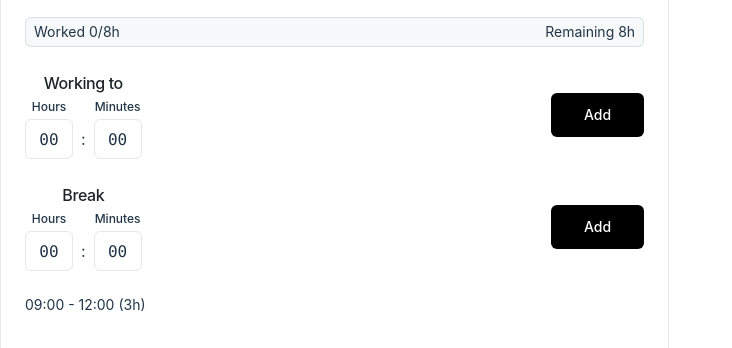
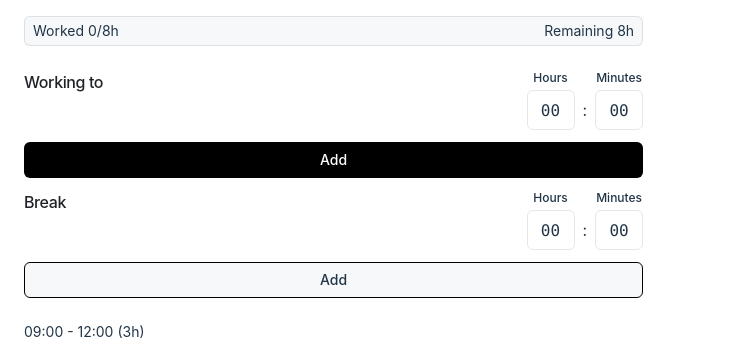
Before and after one commit to Zlvsky/time-calculator-chrome-extension, a React (Vite) app: page / in a window 1280 px wide. Shown: the part 120-468 px from the top of the page, without its empty margins (0-732 px from the left). Built offline with nearby package versions, Linux system fonts and the light colour scheme.

Commit message:
feat: changed ui layout

```diff
--- a/src/App.tsx
+++ b/src/App.tsx
@@ -8,7 +8,7 @@ function App() {
   const [date, setDate] = useState<Date>();
 
   return (
-    <main className="bg-white border p-6">
+    <main className="bg-white p-6">
       <div className="w-full flex justify-between">
         <div className="flex flex-col gap-1 max-w-max">
           <InputHeader>Start time</InputHeader>
@@ -21,24 +21,34 @@ function App() {
       </div>
 
       <div className="my-6 w-full border bg-muted py-1 px-2 border-lightGray rounded-md flex items-center justify-between">
-        <span className="text-sm">Worked 0/8h</span>
+        <span className="text-sm">
+          Worked 0/8h
+        </span>
         <span className="text-sm">Remaining 8h</span>
       </div>
 
-      <div className="w-full flex justify-between items-center">
-        <div className="flex flex-col gap-1 max-w-max">
+      <div className="w-full flex flex-col justify-between gap-3">
+        <div className="flex flex-row gap-5 justify-between ">
           <InputHeader>Working to</InputHeader>
           <TimePicker setDate={setDate} date={date} />
         </div>
-        <Button size={"lg"}>Add</Button>
+        <Button className="w-full" size={"sm"}>
+          Add
+        </Button>
       </div>
 
-      <div className="w-full flex justify-between items-center mt-6">
-        <div className="flex flex-col gap-1 max-w-max">
+      <div className="w-full flex flex-col justify-between gap-3 mt-3">
+        <div className="flex flex-row gap-5 justify-between">
           <InputHeader>Break</InputHeader>
           <TimePicker setDate={setDate} date={date} />
         </div>
-        <Button size={"lg"}>Add</Button>
+        <Button
+          className="w-full border border-black"
+          variant={"outline"}
+          size={"sm"}
+        >
+          Add
+        </Button>
       </div>
 
       <div className="flex flex-col mt-6">
--- a/src/components/ui/button/Button.tsx
+++ b/src/components/ui/button/Button.tsx
@@ -13,7 +13,7 @@ const buttonVariants = cva(
         destructive:
           "bg-destructive text-who-foreground hover:bg-destructive/90",
         outline:
-          "border border-input bg-background hover:bg-accent hover:text-accent-foreground",
+          "border border-input bg-muted hover:bg-accent hover:text-accent-foreground",
         secondary:
           "bg-secondary text-secondary-foreground hover:bg-secondary/80",
         ghost: "hover:bg-accent hover:text-accent-foreground",
--- a/src/components/ui/input-header/InputHeader.tsx
+++ b/src/components/ui/input-header/InputHeader.tsx
@@ -3,7 +3,7 @@ interface IProps {
 }
 
 function InputHeader({ children }: IProps) {
-  return <h3 className="text-primary  font-medium tracking-tight text-center">{children}</h3>;
+  return <h3 className="text-[16px] text-primary  font-medium tracking-tight text-center">{children}</h3>;
 }
 
 export default InputHeader;
--- a/src/index.css
+++ b/src/index.css
@@ -8,8 +8,7 @@
   font-weight: 400;
 
   color-scheme: light dark;
-  color: rgba(255, 255, 255, 0.87);
-  background-color: #242424;
+  color: #213547;
 
   font-synthesis: none;
   text-rendering: optimizeLegibility;
@@ -30,43 +29,6 @@ body {
   margin: 0;
   display: flex;
   place-items: center;
-  min-width: 320px;
+  min-width: 340px;
   min-height: 100vh;
 }
-
-h1 {
-  font-size: 3.2em;
-  line-height: 1.1;
-}
-
-button {
-  border-radius: 8px;
-  border: 1px solid transparent;
-  padding: 0.6em 1.2em;
-  font-size: 1em;
-  font-weight: 500;
-  font-family: inherit;
-  background-color: #1a1a1a;
-  cursor: pointer;
-  transition: border-color 0.25s;
-}
-button:hover {
-  border-color: #646cff;
-}
-button:focus,
-button:focus-visible {
-  outline: 4px auto -webkit-focus-ring-color;
-}
-
-@media (prefers-color-scheme: light) {
-  :root {
-    color: #213547;
-    background-color: #ffffff;
-  }
-  a:hover {
-    color: #747bff;
-  }
-  button {
-    background-color: #f9f9f9;
-  }
-}
```
Also changed, not shown: public/background.js (deleted, +0 -23 lines), public/manifest.json.
